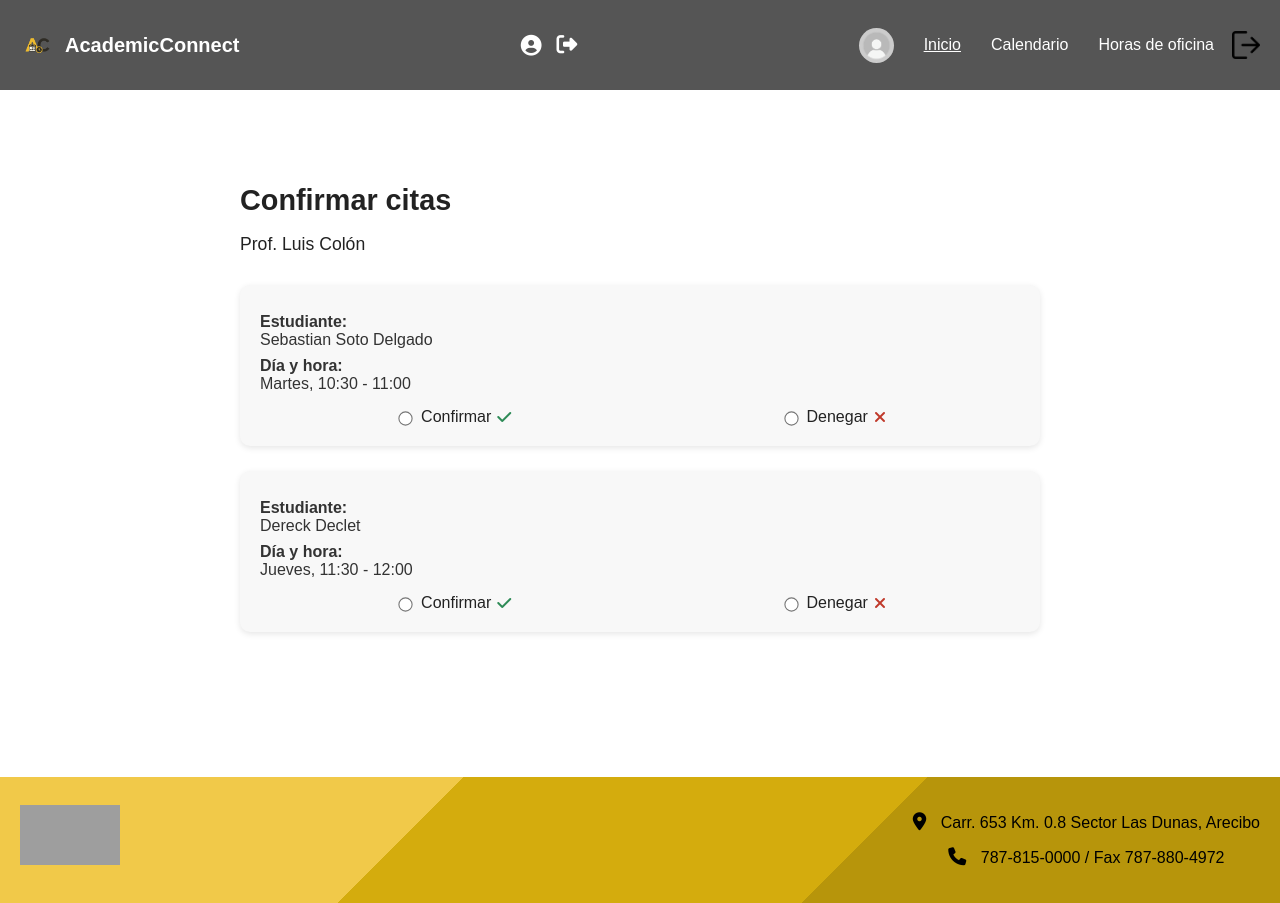
After one commit to Ddeclet/Software_project, a Flask app: page /confirmar_citas in a window 1280 px wide. The commit adds this page. Run offline with Flask 3, Linux system fonts and the light colour scheme; some libraries are stand-ins or nearby versions; grey boxes are pictures that could not be loaded.

Commit message:
Ajustes en profesores_home.html y pagina de confirmar citas.

```diff
--- a/app.py
+++ b/app.py
@@ -265,5 +265,30 @@ def api_delete_office_hour():
 
     return jsonify({"ok": False, "error": "Índice fuera de rango"}), 400
 
+@app.route('/confirmar_citas')
+def confirmar_citas():
+    # Simulación de datos reales desde base de datos
+    profesor = "Luis Colón"
+    citas = [
+        {
+            "id": 1,
+            "estudiante": "Sebastian Soto Delgado",
+            "dia": "Martes",
+            "hora_inicio": "10:30",
+            "hora_fin": "11:00"
+        },
+        {
+            "id": 2,
+            "estudiante": "Dereck Declet",
+            "dia": "Jueves",
+            "hora_inicio": "11:30",
+            "hora_fin": "12:00"
+        }
+    ]
+
+    return render_template("confirmar_citas.html", profesor=profesor, citas=citas)
+
+
+
 if __name__ == "__main__":
     app.run(debug=True)
--- a/static/css/style.css
+++ b/static/css/style.css
@@ -960,6 +960,120 @@ footer {
   width: 54px; height: 54px;
 }
 
+/* ==========================
+   CONFIRMAR CITAS
+========================== */
+.confirmar-container {
+  width: 90%;
+  max-width: 800px;
+  margin: 30px auto 80px auto;
+}
+
+.confirmar-container h2 {
+  font-size: 1.8rem;
+  color: #222;
+  margin-bottom: 8px;
+}
+
+.prof-name {
+  font-size: 1.1rem;
+  font-weight: 500;
+  margin-bottom: 30px;
+}
+
+.cita-card {
+  background-color: #f8f8f8;
+  border-radius: 10px;
+  padding: 20px;
+  margin-bottom: 25px;
+  box-shadow: 0 2px 6px rgba(0,0,0,0.1);
+}
+
+.cita-card p {
+  margin: 8px 0;
+  font-size: 1rem;
+  color: #333;
+}
+
+.opciones {
+  display: flex;
+  justify-content: space-around;
+  align-items: center;
+  margin-top: 15px;
+}
+
+.opciones label {
+  font-size: 1rem;
+  cursor: pointer;
+  display: flex;
+  align-items: center;
+  gap: 6px;
+}
+
+.opciones input[type="radio"] {
+  accent-color: #0078d7;
+  transform: scale(1.1);
+}
+
+.opciones .fa-check {
+  color: #2e8b57;
+}
+
+.opciones .fa-xmark {
+  color: #c0392b;
+}
+
+/* Header simplificado */
+header {
+  display: flex;
+  align-items: center;
+  justify-content: space-between;
+  background-color: #555;
+  color: white;
+  padding: 10px 20px;
+}
+
+header .logo {
+  display: flex;
+  align-items: center;
+  gap: 10px;
+}
+
+header .logo img {
+  width: 35px;
+}
+
+header .profile-icons {
+  display: flex;
+  align-items: center;
+  gap: 15px;
+}
+
+header .profile-icons i {
+  font-size: 1.3rem;
+  color: white;
+  cursor: pointer;
+}
+
+header .profile-icons i:hover {
+  color: #ccc;
+}
+
+/* Footer */
+footer {
+  text-align: center;
+  background-color: #f0f0f0;
+  padding: 20px 0;
+  font-size: 0.9rem;
+  color: #333;
+}
+
+.footer-logo img {
+  width: 100px;
+  display: block;
+  margin: 0 auto 10px auto;
+}
+
 /* Modal (añadir calendario - superadmin) */
 .ac-hidden { display: none; }
 
--- /dev/null
+++ b/templates/confirmar_citas.html
@@ -0,0 +1,72 @@
+<!DOCTYPE html>
+<html lang="es">
+<head>
+  <meta charset="UTF-8">
+  <meta name="viewport" content="width=device-width, initial-scale=1.0">
+  <title>Confirmar Citas - AcademicConnect</title>
+  <link rel="stylesheet" href="{{ url_for('static', filename='css/style.css') }}">
+  <script src="https://kit.fontawesome.com/8b2a1c3c0a.js" crossorigin="anonymous"></script>
+</head>
+<body class="prof_home">
+
+  <header>
+    <div class="logo">
+      <img src="{{ url_for('static', filename='images/logoAC.png') }}" alt="Logo AcademicConnect">
+      <h1>AcademicConnect</h1>
+    </div>
+    <div class="profile-icons">
+      <i class="fa-solid fa-user-circle"></i>
+      <a href="{{ url_for('logout') }}"><i class="fa-solid fa-right-from-bracket"></i></a>
+    </div>
+    <nav>
+      <div class="profile-icon">
+        <img src="{{ url_for('static', filename='images/perfil.png') }}" alt="Perfil" class="profile-img">
+      </div>
+      <a href="{{ url_for('profesores_home') }}" class="active">Inicio</a>
+      <a href="{{ url_for('calendario') }}">Calendario</a>
+      <a href="{{ url_for('horas') }}">Horas de oficina</a>
+      <a href="{{ url_for('logout') }}">
+        <img src="{{ url_for('static', filename='images/logout.png') }}" alt="Logout" class="logout-icon">
+      </a>
+    </nav>
+  </header>
+
+  <main class="confirmar-container">
+  <h2>Confirmar citas</h2>
+  <p class="prof-name">Prof. {{ profesor }}</p>
+
+  {% for cita in citas %}
+  <div class="cita-card">
+    <p><strong>Estudiante:</strong><br> {{ cita.estudiante }}</p>
+    <p><strong>Día y hora:</strong><br> {{ cita.dia }}, {{ cita.hora_inicio }} - {{ cita.hora_fin }}</p>
+
+    <div class="opciones">
+      <label>
+        <input type="radio" name="cita{{ cita.id }}" value="confirmar">
+        Confirmar <i class="fa-solid fa-check"></i>
+      </label>
+      <label>
+        <input type="radio" name="cita{{ cita.id }}" value="denegar">
+        Denegar <i class="fa-solid fa-xmark"></i>
+      </label>
+    </div>
+  </div>
+  {% endfor %}
+</main>
+
+
+  <!-- Pie de página -->
+  <footer class="footer">
+    <div class="footer-content">
+      <div class="footer-logo">
+        <img src="{{ url_for('static', filename='images/Arecibo.png') }}" alt="">
+      </div>
+      <div class="footer-info">
+        <a href="https://upra.edu/contactenos/"><p id="location-link"><i class="fa-solid fa-location-dot icon"></i> Carr. 653 Km. 0.8 Sector Las Dunas, Arecibo</p></a>
+        <p><i class="fa-solid fa-phone icon"></i> 787-815-0000 / Fax 787-880-4972</p>
+      </div>
+    </div>
+  </footer>
+
+</body>
+</html>
```
Also changed, not shown: templates/profesores_home.html (+11 -8 lines), static/images/confirmar_logo.png (added).
